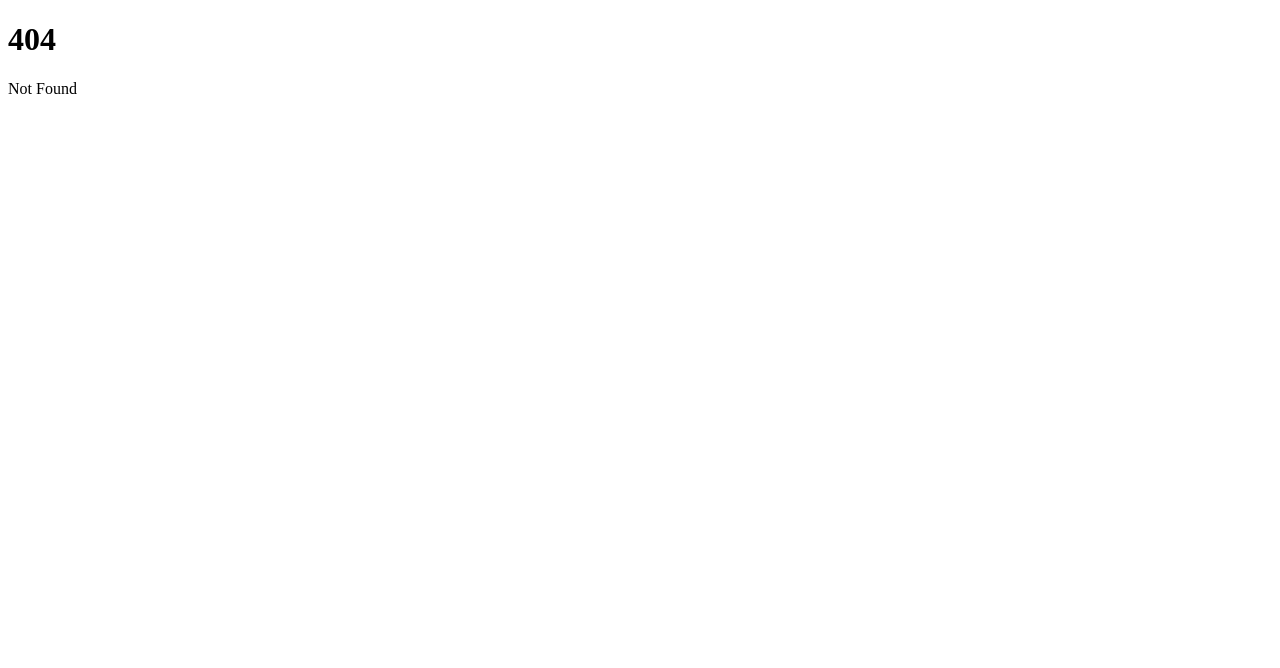
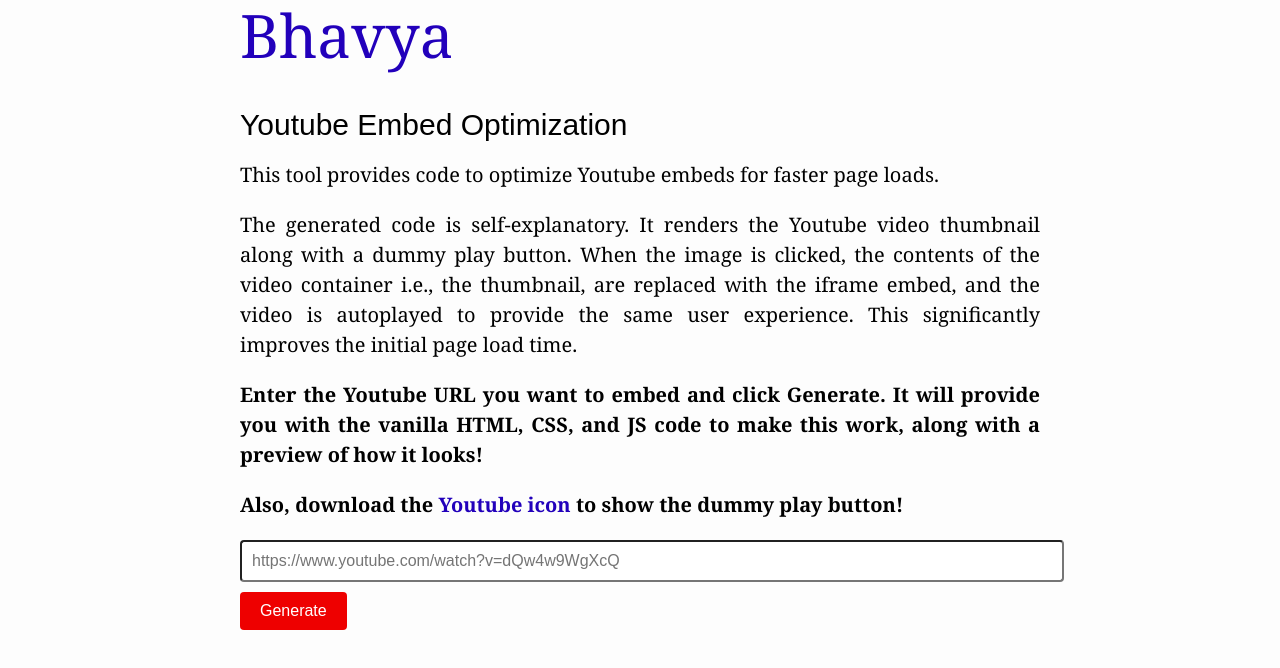
Before and after one commit to bhavyagada/website, a SvelteKit app: page /optimized-youtube-embed in a window 1280 px wide. Before the commit this address had no page. Shown: the top 668 px of the page. Built offline with nearby package versions, Linux system fonts and the light colour scheme.

Commit message:
add the youtube embed optimization tool

```diff
--- /dev/null
+++ b/src/routes/(main)/optimized-youtube-embed/+page.svelte
@@ -0,0 +1,148 @@
+<svelte:head>
+  <title>Youtube Embed Optimization | Bhavya</title>
+  <meta name="twitter:card" content="summary" />
+  <meta name="twitter:site" content="@bsgada" />
+  <meta name="twitter:title" content="Youtube embed optimization tool" />
+  <meta name="twitter:description" content="This tool provides code to optimize Youtube embeds for faster page loads." />
+</svelte:head>
+
+<script>
+  import YTPlayer from '$lib/components/YTPlayer.svelte';
+
+  let youtubeUrl = $state('');
+  let showPreview = $state(false);
+  let generatedCode = $state('');
+  let preview = $state({ src: '', thumbnail: '' });
+  let copied = $state(false);
+
+  const extractVideoId = url => {
+    const match = url.match(/^.*(youtu.be\/|v\/|u\/\w\/|embed\/|watch\?v=|\&v=)([^#\&\?]*).*/);
+    return match && match[2].length === 11 ? match[2] : null;
+  };
+
+  const generateEmbed = () => {
+    const videoId = extractVideoId(youtubeUrl);
+    if (!videoId) return;
+    preview = {
+      src: `https://www.youtube.com/embed/${videoId}`,
+      thumbnail: `https://i.ytimg.com/vi/${videoId}/maxresdefault.jpg`
+    };
+
+    generatedCode = `&lt;div class="video-container" id="video-player-${videoId}"&gt;
+  &lt;img src="${preview.thumbnail}" alt="Video thumbnail" class="thumbnail"&gt;
+  &lt;button class="play-button"&gt;
+      &lt;img src="https://www.youtube.com/yt/about/media/images/yt_play.png" alt="Play"&gt;
+  &lt;/button&gt;
+&lt;/div&gt;\n
+&lt;style&gt;
+  .video-container {
+    position: relative;
+    width: 100%;
+    padding-bottom: 56.25%;
+    height: 0;
+    overflow: hidden;
+    background-color: black;
+  }
+  .video-container iframe,
+  .video-container .thumbnail {
+    position: absolute;
+    top: 0;
+    left: 0;
+    width: 100%;
+    height: 100%;
+  }
+  .video-container .play-button {
+    position: absolute;
+    top: 0;
+    left: 0;
+    width: 100%;
+    height: 100%;
+    background: none;
+    border: 0;
+    cursor: pointer;
+  }
+  .video-container .play-button img {
+    position: absolute;
+    top: 50%;
+    left: 50%;
+    transform: translate(-50%, -50%);
+  }
+&lt;/style&gt;\n
+&lt;script&gt;
+  document.addEventListener("DOMContentLoaded", function() {
+    var playButton = document.querySelector("#video-player-${videoId} .play-button");
+    playButton.addEventListener("click", function() {
+      var container = playButton.parentElement;
+      var iframe = document.createElement("iframe");
+      iframe.src = "${preview.src}?autoplay=1";
+      iframe.frameBorder = "0";
+      iframe.allow = "accelerometer; autoplay; clipboard-write; encrypted-media; gyroscope; picture-in-picture";
+      iframe.allowFullscreen = true;
+      container.innerHTML = "";
+      container.appendChild(iframe);
+    });
+  });
+&lt;/script&gt;`;
+    showPreview = true;
+  };
+
+  const copyToClipboard = () => {
+    const decodedCode = generatedCode.replace(/&lt;/g, '<').replace(/&gt;/g, '>').replace(/&amp;/g, '&');
+    navigator.clipboard.writeText(decodedCode);
+    copied = true;
+    setTimeout(() => (copied = false), 2000);
+  };
+</script>
+
+<main>
+  <h2>Youtube Embed Optimization</h2>
+  <p>This tool provides code to optimize Youtube embeds for faster page loads.</p>
+  <p>
+    The generated code is self-explanatory. It renders the Youtube video thumbnail along with a dummy play button. When the image is clicked, the contents of the video container i.e., the thumbnail, are replaced with the iframe embed, and the video is autoplayed to provide the same user experience. This significantly improves the initial page load time.
+  </p>
+  <p><strong>
+    Enter the Youtube URL you want to embed and click Generate. It will provide you with the vanilla HTML, CSS, and JS code to make this work, along with a preview of how it looks!
+  </strong></p>
+  <p><strong>
+    Also, download the
+    <a href="https://www.youtube.com/howyoutubeworks/resources/brand-resources/#logos-icons-and-colors">Youtube icon</a> to show the dummy play button!
+  </strong></p>
+  <input
+    type="text"
+    bind:value={youtubeUrl}
+    placeholder="https://www.youtube.com/watch?v=dQw4w9WgXcQ"
+    onkeydown={e => { if (e.key === 'Enter') generateEmbed(); }}/>
+  <button onclick={generateEmbed}>Generate</button>
+
+  {#if showPreview}
+    <h3>Preview:</h3>
+    <YTPlayer {...preview} />
+    <h3>Generated Code:</h3>
+    <button onclick={copyToClipboard}>{copied ? 'Copied' : 'Copy'}</button>
+    <pre>{@html generatedCode}</pre>
+  {/if}
+</main>
+
+<style>
+  input {
+    width: 100%;
+    padding: 10px;
+    font-size: 1rem;
+    border-radius: 4px;
+  }
+  button {
+    padding: 10px 20px;
+    margin-bottom: 10px;
+    background-color: #ee0000;
+    color: white;
+    border: none;
+    border-radius: 4px;
+    cursor: pointer;
+    font-size: 1rem;
+    margin-top: 10px;
+  }
+  pre {
+    font-size: 16px;
+    padding: 5px;
+  }
+</style>
```
Also changed, not shown: src/routes/(main)/projects/+page.svelte (+8 -1 lines), src/lib/components/YTPlayer.svelte (renamed from src/routes/(main)/projects/YTPlayer.svelte).
